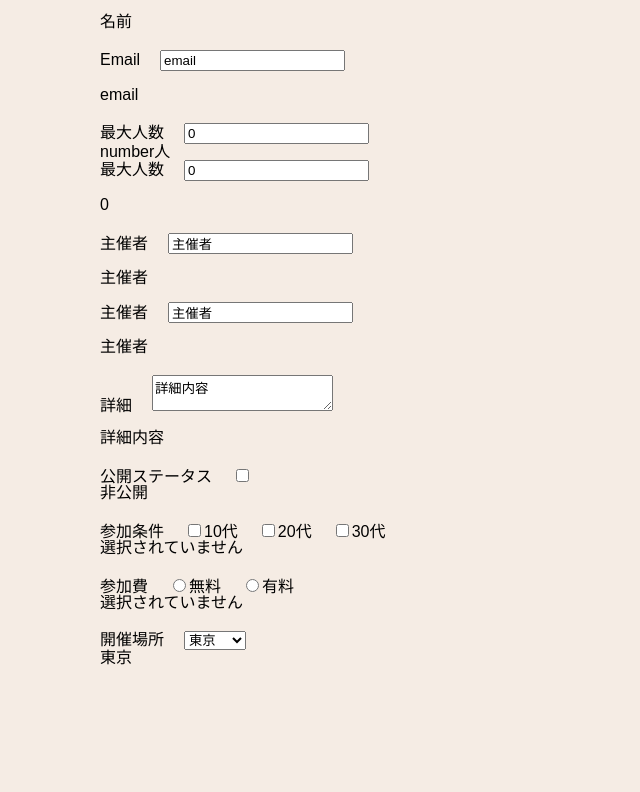
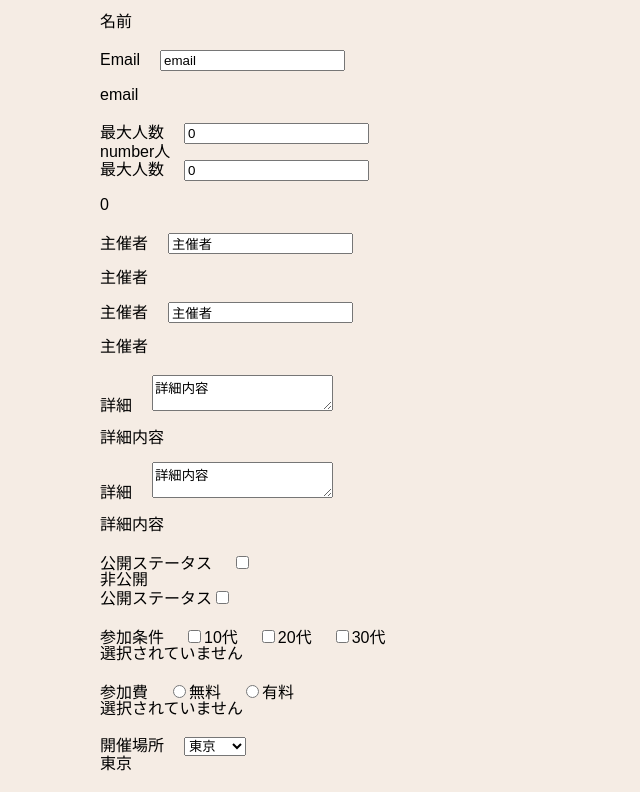
Before and after one commit to ikeda-shoki/udemy_Vue.js, a Vue app: page / in a window 1280 px wide. Shown: the part 380-1172 px from the top of the page, without its empty margins (0-640 px from the left). Before the commit the page ends 1066 px from the top, so only its background shows below. Built offline with nearby package versions, Linux system fonts and the light colour scheme; a web font is replaced by a local one.

Commit message:
[Add]udemy

```diff
--- a/src/components/Form/Form.vue
+++ b/src/components/Form/Form.vue
@@ -40,6 +40,7 @@
       <!-- number修飾詞をつけることでinputに数字を入力する際、入力された後に形式がstringになることを防いでnumberのままになる -->
       <textarea type="text" id="detail" v-model="eventData.detail"></textarea>
       <pre>{{ eventData.detail }}</pre>
+      <FormTextArea v-model.trim="eventData.detail" form-title="詳細" form-type="text"></FormTextArea>
     </div>
     <div class="form-item">
       <label for="isPrivate">公開ステータス</label>
@@ -47,6 +48,7 @@
       <input type="checkbox" id="isPrivate" v-model="eventData.isPrivate" :checked="eventData.isPrivate">
       <p v-if="eventData.isPrivate === true">公開</p>
       <p v-else>非公開</p>
+      <FormCheckbox v-model="eventData.isPrivate" form-title="公開ステータス" :options="options"></FormCheckbox>
     </div>
     <div class="form-item">
       <label>参加条件</label>
@@ -85,6 +87,8 @@
 
 <script>
 import FormText from './FormText'
+import FormTextArea from './FormTextArea'
+import FormCheckbox from './FormCheckbox'
 
 export default {
   data() {
@@ -101,10 +105,15 @@ export default {
         price: "",
         location: "東京",
       },
+      options: [
+        { label: "", value: "1"},
+      ]
     }
   },
   components: {
     FormText,
+    FormTextArea,
+    FormCheckbox,
   },
   methods : {
   }
--- /dev/null
+++ b/src/components/Form/FormCheckbox.vue
@@ -0,0 +1,45 @@
+<template>
+<div>
+  <label :for="formTitle">{{ formTitle }}</label>
+  <template v-for="(option, index) in options">
+    <label :key="index">
+      <input type="checkbox" :value="option.value" @change="updateValue">
+      {{ option.label }}
+    </label>
+  </template>
+  <p v-if="values === ['1']">公開</p>
+</div>
+</template>
+
+<script>
+export default {
+  props: {
+    options: {
+      type: Array,
+      required: true,
+    },
+    formTitle: {
+      type: String,
+    },
+  },
+  data() {
+    return {
+      values: []
+    }
+  },
+  methods: {
+    updateValue(e) {
+      if(e.target.checked) {
+        this.values.push(e.target.value);
+      } else {
+        this.values = this.values.filter(v => v !== e.target.value);
+      }
+      this.$emit("change", this.values);
+    }
+  }
+}
+</script>
+
+<style scoped>
+
+</style>
--- /dev/null
+++ b/src/components/Form/FormTextArea.vue
@@ -0,0 +1,23 @@
+<template>
+  <div>
+    <label :for="formTitle">{{ formTitle }}</label>
+    <textarea :type="formType" :id="formTitle" :value="value" @change="$emit('input', $event.target.value)"></textarea>
+    <pre>{{ value }}</pre>
+  </div>
+</template>
+
+<script>
+export default {
+  props: [
+    "value",
+    "formTitle",
+    "formType"
+  ],
+}
+</script>
+
+<style scoped>
+label {
+    margin-right: 20px;
+  }
+</style>
```
